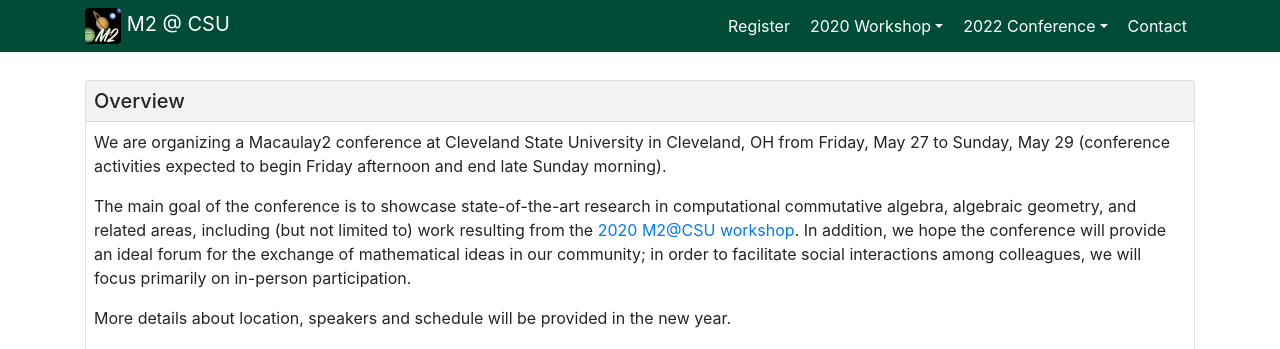
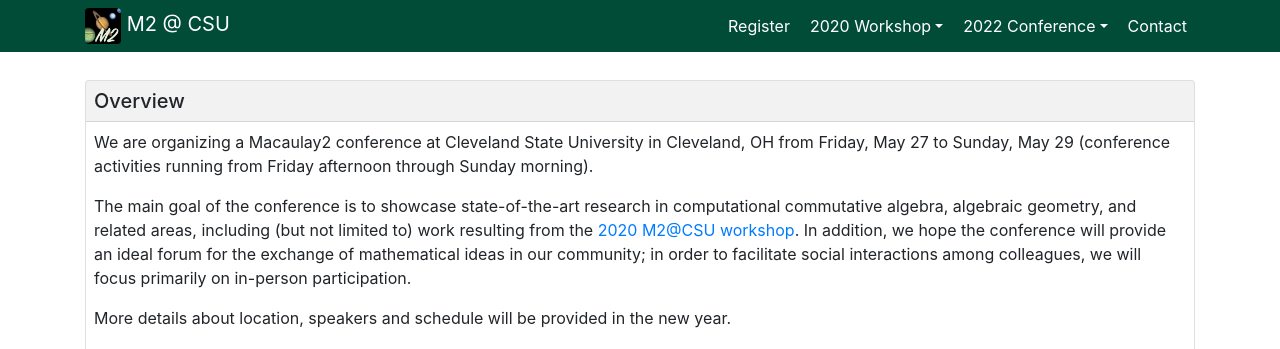
Before and after one commit to galettof/m2csu, a Jekyll site: the page built from conference.html, in a window 1280 px wide. Shown: the top 349 px of the page. Built offline with Jekyll 4.4.1, drawn with Linux system fonts in a browser that asks for light colours.

Commit message:
2022 days rewording

```diff
--- a/conference.html
+++ b/conference.html
@@ -12,7 +12,7 @@ title: M2 @ CSU 2022 Conference
 		  <h5 class="mb-0">Overview</h5>
 		</div>
 		<div class="card-body">
-		  <p>We are organizing a Macaulay2 conference at Cleveland State University in Cleveland, OH from Friday, May 27 to Sunday, May 29 (conference activities expected to begin Friday afternoon and end late Sunday morning).</p>
+		  <p>We are organizing a Macaulay2 conference at Cleveland State University in Cleveland, OH from Friday, May 27 to Sunday, May 29 (conference activities running from Friday afternoon through Sunday morning).</p>
 
 		  <p>The main goal of the conference is to showcase state-of-the-art research in computational commutative algebra, algebraic geometry, and related areas, including (but not limited to) work resulting from the <a href="workshop.html">2020 M2@CSU workshop</a>. In addition, we hope the conference will provide an ideal forum for the exchange of mathematical ideas in our community; in order to facilitate social interactions among colleagues, we will focus primarily on in-person participation.</p>
 
```
